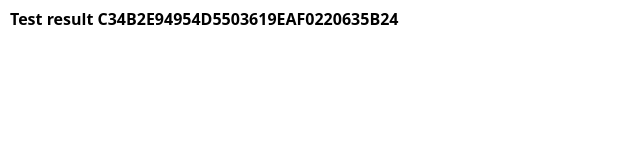
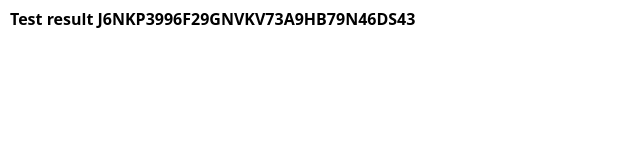
Before and after one commit to medisvit/J6NKP3996F29GNVKV73A9HB79N46DS43, a plain HTML site: page index.html in a window 1280 px wide. Shown: the full height of the page, 0-640 px from the left. Drawn offline with nearby package versions, Linux system fonts and the light colour scheme.

Commit message:
Update index.html

```diff
--- a/index.html
+++ b/index.html
@@ -16,7 +16,7 @@
     />
   </head>
   <body style="font-size: 8px">
-    <h1 style="margin: 10px">Test result C34B2E94954D5503619EAF0220635B24</h1>
+    <h1 style="margin: 10px">Test result J6NKP3996F29GNVKV73A9HB79N46DS43</h1>
     <img src="test.jpg" alt="" style="max-width: 100%" />
   </body>
 </html>
```
